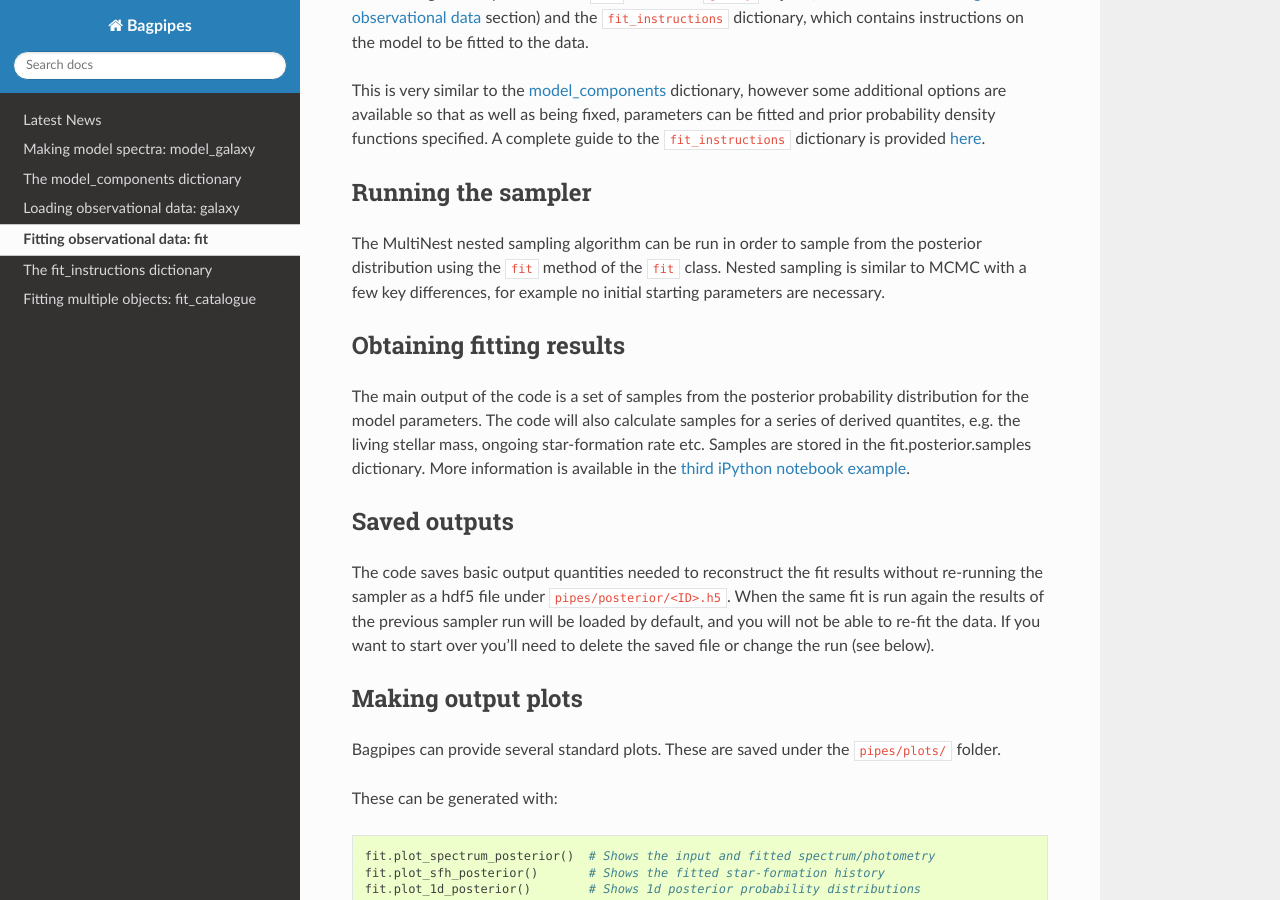
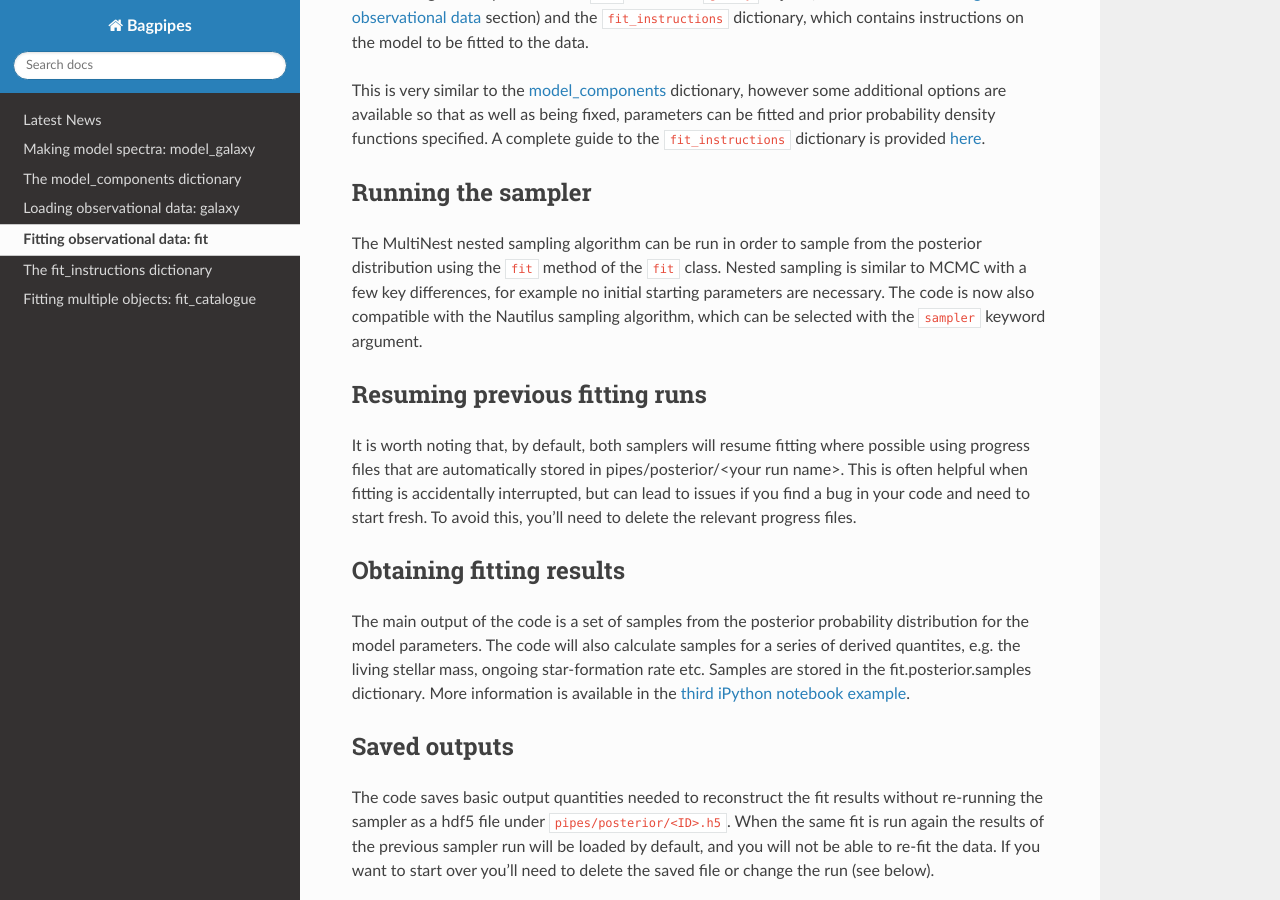
Before and after one commit to ACCarnall/bagpipes, a Sphinx documentation site: the page built from docs/fitting_galaxies.rst, in a window 1280 px wide and 900 px high, scrolled down 488 px. Built offline with Sphinx 7.4.7 and the Read the Docs theme 3.1.0, drawn with Linux system fonts in a browser that asks for light colours; pages that are not in the unit, such as notebooks, are missing from menus.

Commit message:
fixes to fit_catalogue and documentation updates

```diff
--- a/docs/fitting_galaxies.rst
+++ b/docs/fitting_galaxies.rst
@@ -23,8 +23,12 @@ This is very similar to the :ref:`model_components <model-components>` dictionar
 Running the sampler
 -------------------
 
-The MultiNest nested sampling algorithm can be run in order to sample from the posterior distribution using the ``fit`` method of the ``fit`` class. Nested sampling is similar to MCMC with a few key differences, for example no initial starting parameters are necessary.
+The MultiNest nested sampling algorithm can be run in order to sample from the posterior distribution using the ``fit`` method of the ``fit`` class. Nested sampling is similar to MCMC with a few key differences, for example no initial starting parameters are necessary. The code is now also compatible with the Nautilus sampling algorithm, which can be selected with the ``sampler`` keyword argument.
 
+Resuming previous fitting runs
+-------------------------------
+
+It is worth noting that, by default, both samplers will resume fitting where possible using progress files that are automatically stored in pipes/posterior/<your run name>. This is often helpful when fitting is accidentally interrupted, but can lead to issues if you find a bug in your code and need to start fresh. To avoid this, you'll need to delete the relevant progress files.
 
 Obtaining fitting results
 -------------------------
```
Also changed, not shown: 2 other files.
